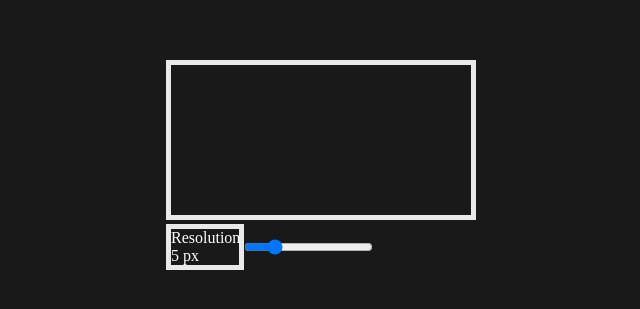
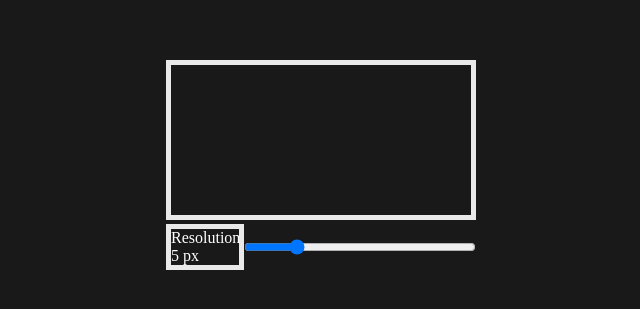
Before and after one commit to FbW-WD-24-D08/pixel_aquatic, a plain HTML site: page index.html in a window 1280 px wide. Shown: the part 235-544 px from the top of the page, without its empty margins (319-959 px from the left). Drawn offline with Linux system fonts and the light colour scheme.

Commit message:
step_back

```diff
--- a/index.css
+++ b/index.css
@@ -24,7 +24,7 @@ body{
     display: flex;
 }
 
-.contorls > input {
+.controls > input {
     width: 75%;
 }
 
```
